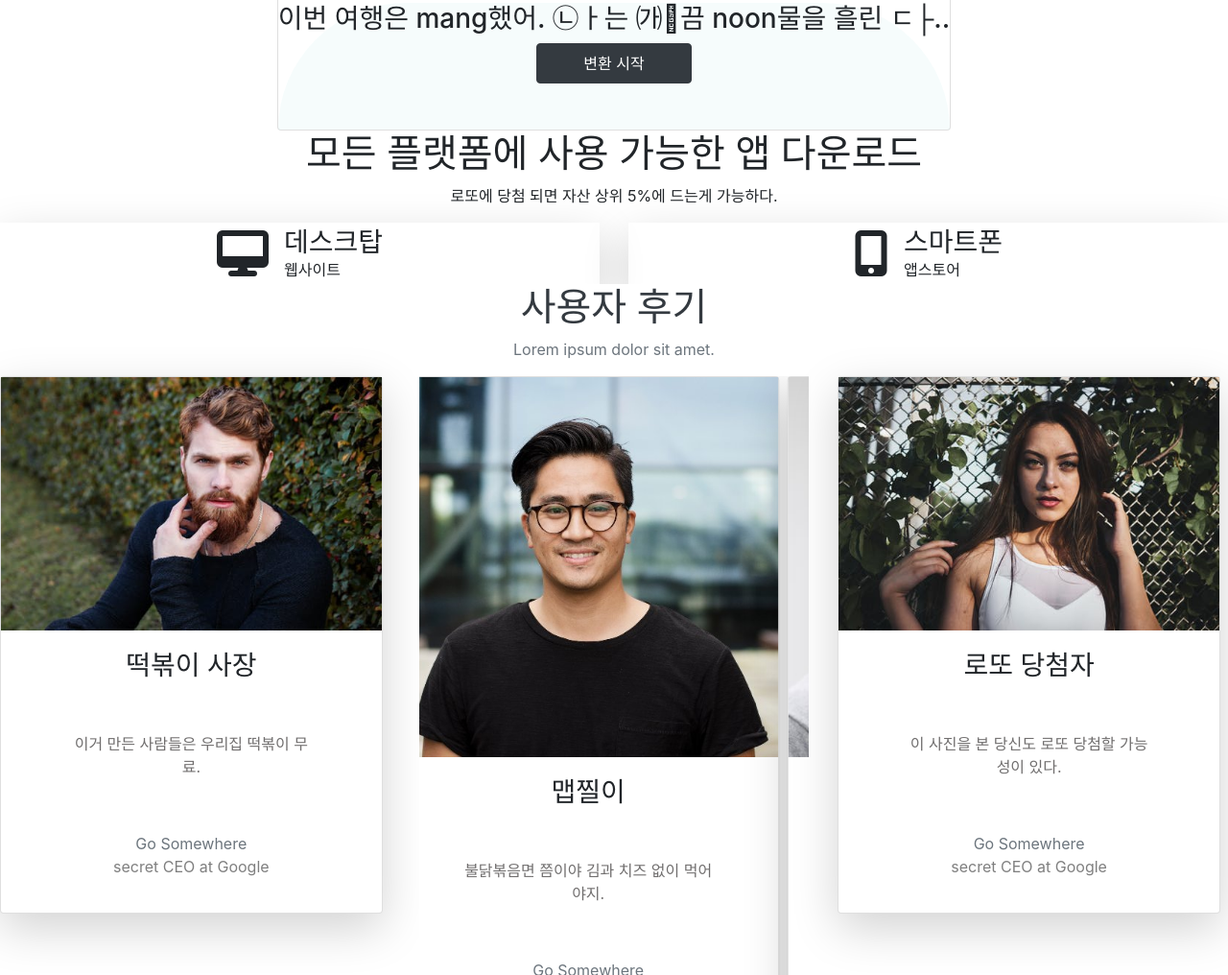
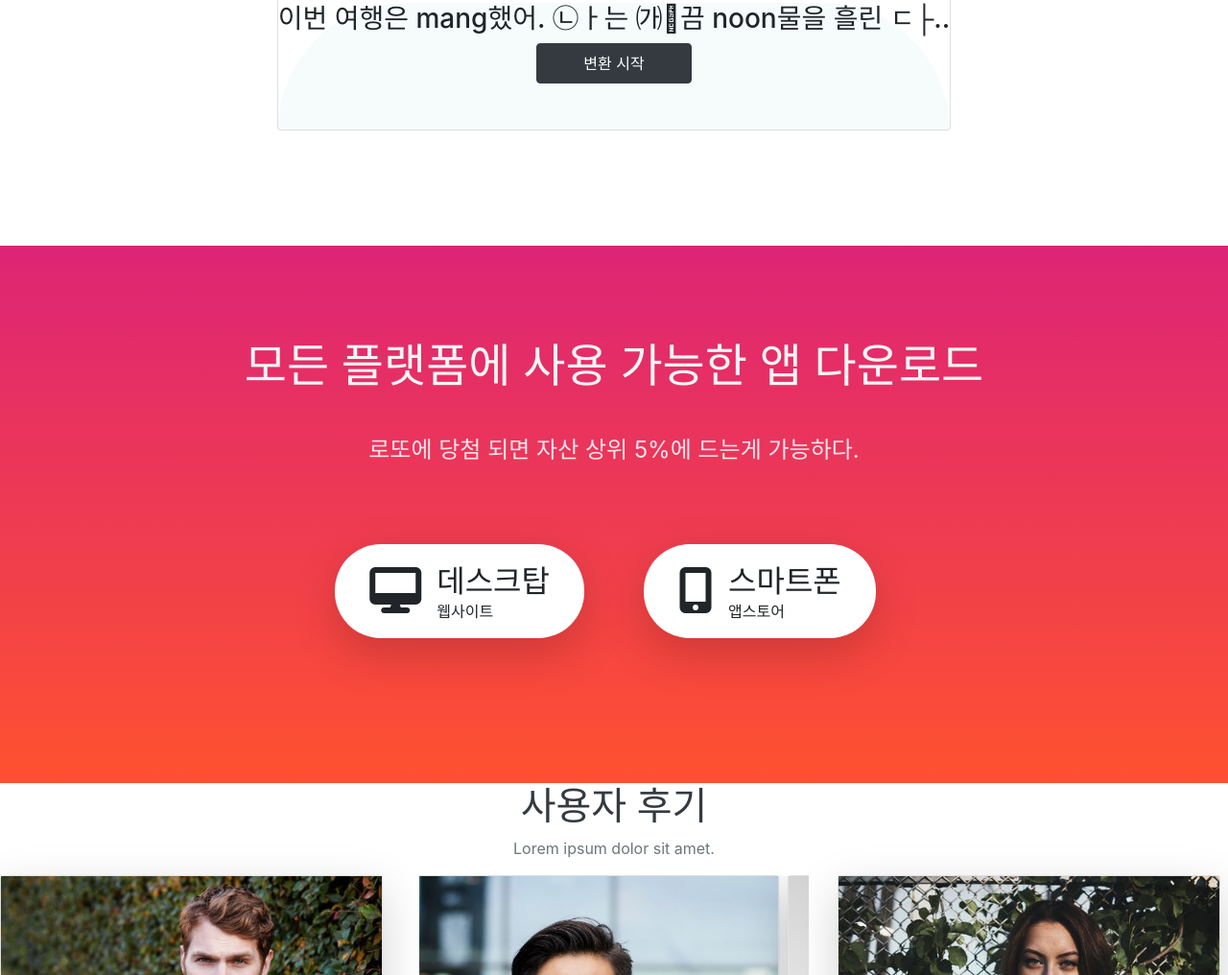
Before and after one commit to bom0410/neuroscience, a plain HTML site: page src/index.html in a window 1280 px wide. Shown: the part 2865-3881 px from the top of the page at 96% size. Drawn offline with nearby package versions, Linux system fonts and the light colour scheme; a web font is replaced by a local one.

Commit message:
secion 3 update
데스크탑, 흰색 바탕과 폰트 사이즈 수정

```diff
--- a/css/style.css
+++ b/css/style.css
@@ -245,3 +245,40 @@ header .container .col-md-7 button {
     font-size: 10vmin;
     padding: 1em 0.5em;
 }
+
+/* section 3 */
+
+.section-3 {
+    height: 70vmin;
+    margin-top: 15vmin;
+    background: var(--bggradient);
+}
+
+.section-3 .col-md-12>h1 {
+    padding: 2em 0 0.5em 0;
+    color: whitesmoke;
+    font-size: 6vmin;
+}
+
+.section-3 .col-md-12>p {
+    padding: 0.4em;
+    padding-bottom: 2em;
+    color: var(--light-gray);
+    font-size: 3vmin;
+}
+
+.section-3 .desktop {
+    background: white;
+    display: inline-block;
+    border-radius: 3em;
+    padding: 2vmin 4.5vmin;
+    margin: 1em;
+}
+
+.section-3 .desktop h3 {
+    font-size: 4vmin;
+}
+
+.section-3 .desktop p {
+    font-size: 2vmin;
+}
```
